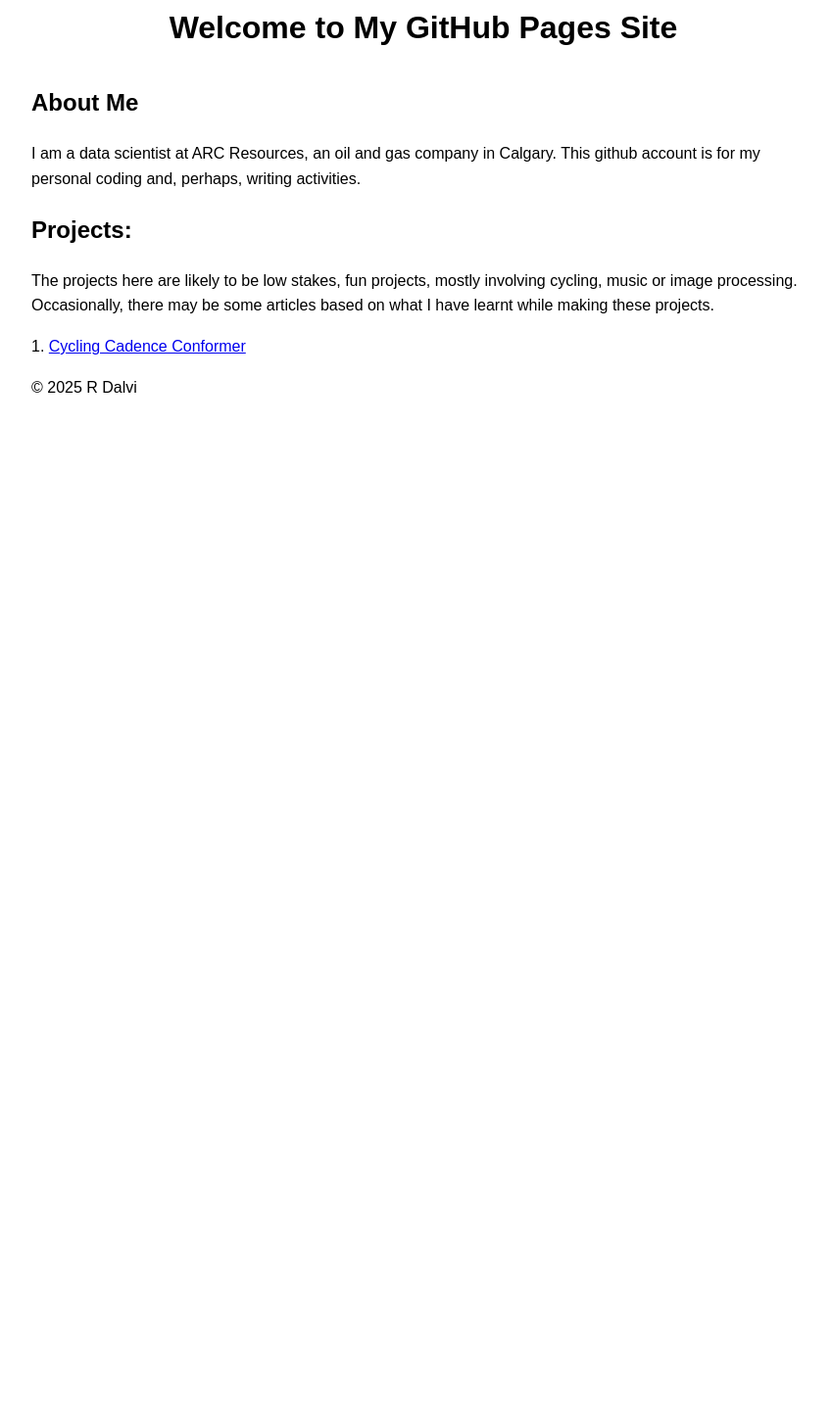
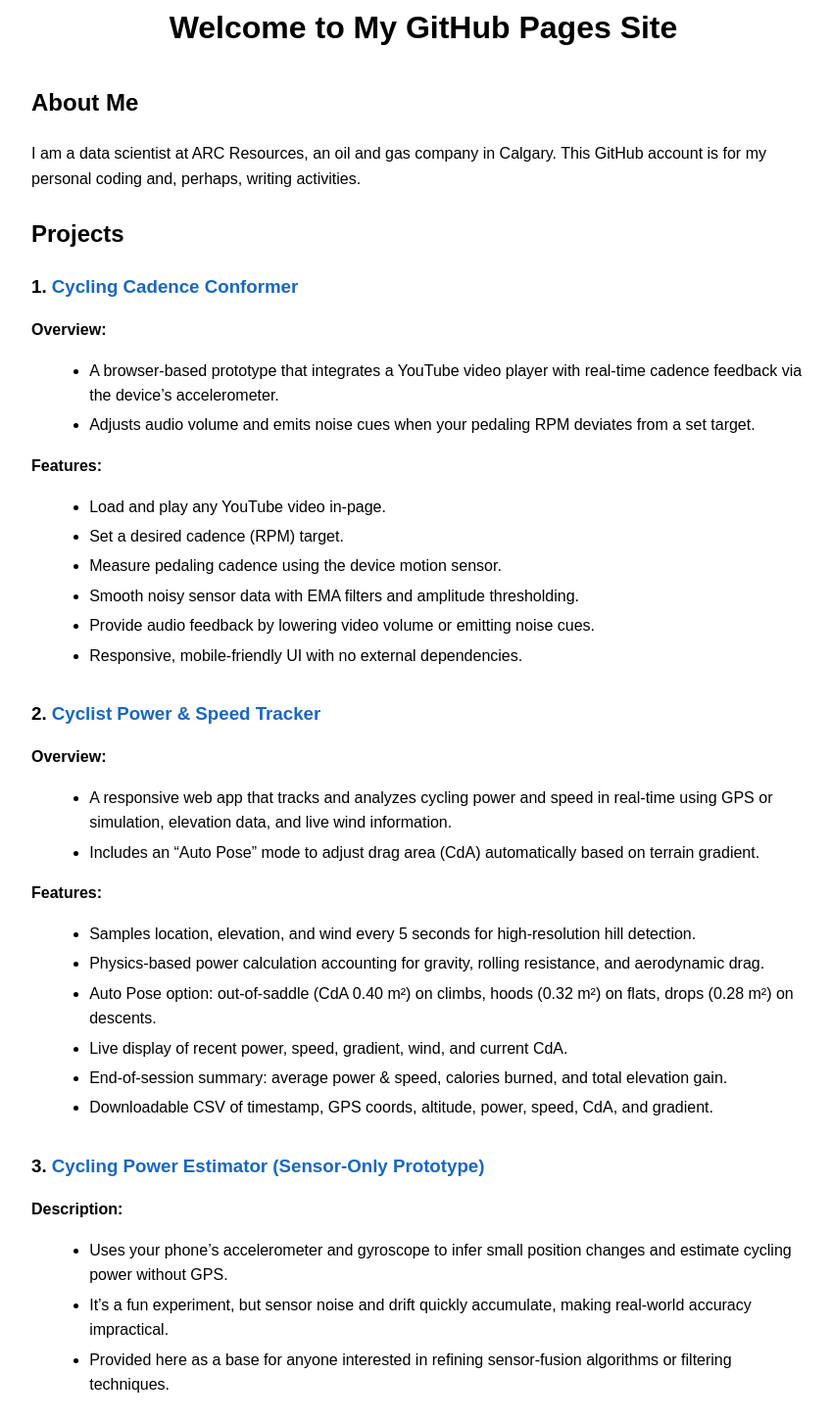
Before and after one commit to RupinDalvi/github.io, a plain HTML site: page index.html in a window 1280 px wide. Shown: the part 29-1480 px from the top of the page at 98% size, without its empty margins (208-1057 px from the left). Before the commit the page ends 800 px from the top, so only its background shows below. Drawn offline with Linux system fonts and the light colour scheme.

Commit message:
Update index.html

```diff
--- a/index.html
+++ b/index.html
@@ -3,10 +3,18 @@
 <head>
   <meta charset="UTF-8">
   <meta name="viewport" content="width=device-width, initial-scale=1.0">
-  <title>R Dalvi's Github Site</title>
+  <title>R Dalvi's GitHub Site</title>
   <style>
     body { font-family: Arial, sans-serif; max-width: 800px; margin: 2rem auto; line-height: 1.6; }
     header { text-align: center; margin-bottom: 2rem; }
+    h2 { margin-top: 1.5rem; }
+    .project { margin-bottom: 2rem; }
+    .project h3 { margin-bottom: 0.3rem; }
+    .project a { font-weight: bold; color: #1867c0; text-decoration: none; }
+    .project a:hover { text-decoration: underline; }
+    .features, .overview { margin-left: 1.2rem; margin-top: 0.3rem; }
+    .features li, .overview li { margin-bottom: 0.3rem; }
+    footer { text-align: center; margin-top: 3rem; color: #666; font-size: 0.9rem; }
   </style>
 </head>
 <body>
@@ -15,12 +23,58 @@
   </header>
   <section>
     <h2>About Me</h2>
-    <p>I am a data scientist at ARC Resources, an oil and gas company in Calgary. This github account is for my personal coding and, perhaps, writing activities.</p>
-    <h2>Projects:</h2>
-    <p>The projects here are likely to be low stakes, fun projects, mostly involving cycling, music or image processing. Occasionally, there may be some articles based on what I have learnt while making these projects.</p>
-    <p>  1. <a href="https://rupindalvi.github.io/cadence-cycle/cadence_cycle.html">Cycling Cadence Conformer</a> </p>
+    <p>I am a data scientist at ARC Resources, an oil and gas company in Calgary. This GitHub account is for my personal coding and, perhaps, writing activities.</p>
+
+    <h2>Projects</h2>
+
+    <div class="project">
+      <h3>1. <a href="https://rupindalvi.github.io/cadence-cycle/cadence_cycle.html">Cycling Cadence Conformer</a></h3>
+      <p><strong>Overview:</strong></p>
+      <ul class="overview">
+        <li>A browser-based prototype that integrates a YouTube video player with real-time cadence feedback via the device’s accelerometer.</li>
+        <li>Adjusts audio volume and emits noise cues when your pedaling RPM deviates from a set target.</li>
+      </ul>
+      <p><strong>Features:</strong></p>
+      <ul class="features">
+        <li>Load and play any YouTube video in-page.</li>
+        <li>Set a desired cadence (RPM) target.</li>
+        <li>Measure pedaling cadence using the device motion sensor.</li>
+        <li>Smooth noisy sensor data with EMA filters and amplitude thresholding.</li>
+        <li>Provide audio feedback by lowering video volume or emitting noise cues.</li>
+        <li>Responsive, mobile-friendly UI with no external dependencies.</li>
+      </ul>
+    </div>
+
+    <div class="project">
+      <h3>2. <a href="https://rupindalvi.github.io/gps_power_meter/">Cyclist Power &amp; Speed Tracker</a></h3>
+      <p><strong>Overview:</strong></p>
+      <ul class="overview">
+        <li>A responsive web app that tracks and analyzes cycling power and speed in real-time using GPS or simulation, elevation data, and live wind information.</li>
+        <li>Includes an “Auto Pose” mode to adjust drag area (CdA) automatically based on terrain gradient.</li>
+      </ul>
+      <p><strong>Features:</strong></p>
+      <ul class="features">
+        <li>Samples location, elevation, and wind every 5 seconds for high-resolution hill detection.</li>
+        <li>Physics-based power calculation accounting for gravity, rolling resistance, and aerodynamic drag.</li>
+        <li>Auto Pose option: out-of-saddle (CdA 0.40 m²) on climbs, hoods (0.32 m²) on flats, drops (0.28 m²) on descents.</li>
+        <li>Live display of recent power, speed, gradient, wind, and current CdA.</li>
+        <li>End-of-session summary: average power & speed, calories burned, and total elevation gain.</li>
+        <li>Downloadable CSV of timestamp, GPS coords, altitude, power, speed, CdA, and gradient.</li>
+      </ul>
+    </div>
+
+    <div class="project">
+      <h3>3. <a href="https://rupindalvi.github.io/power_meter/">Cycling Power Estimator (Sensor-Only Prototype)</a></h3>
+      <p><strong>Description:</strong></p>
+      <ul class="overview">
+        <li>Uses your phone’s accelerometer and gyroscope to infer small position changes and estimate cycling power without GPS.</li>
+        <li>It’s a fun experiment, but sensor noise and drift quickly accumulate, making real-world accuracy impractical.</li>
+        <li>Provided here as a base for anyone interested in refining sensor-fusion algorithms or filtering techniques.</li>
+      </ul>
+    </div>
 
   </section>
+
   <footer>
     <p>© 2025 R Dalvi</p>
   </footer>
```
